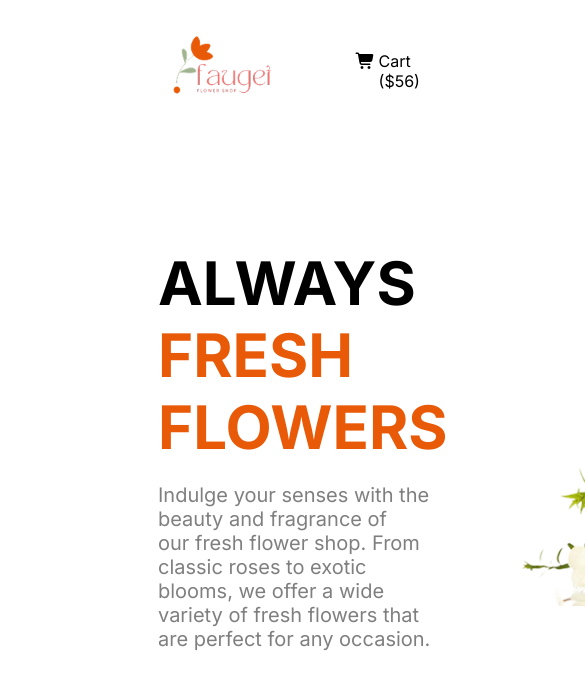
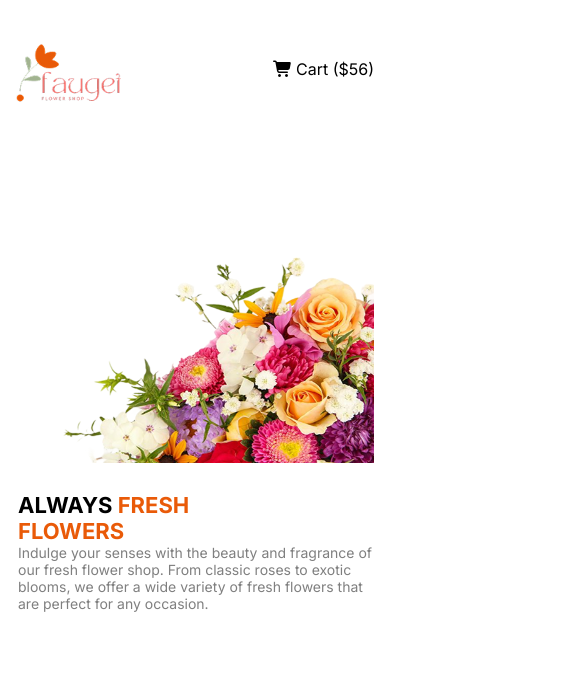
Before and after one commit to MdAbirAshfaq/B12A01-project2, a plain HTML site: page main.html in a window 390 px wide. Shown: the top 690 px of the page, 585 px wide, since content can reach past the window. Drawn offline with Linux system fonts and the light colour scheme.

Commit message:
Add Responsive Banner Section

```diff
--- a/style.css
+++ b/style.css
@@ -85,13 +85,31 @@ i{
     .hide{
         display: none;
     }
-    .main-nav{
+    .header{
         margin-left: 8px;
         margin-right: 8px;
-        padding-left: 7px;
-        padding-right: 7px;
     }
     .body{
         overflow-x: hidden;
     }
+    .header{
+        overflow-x: hidden;
+    }
+    .banner{
+        flex-direction: column-reverse;
+
+    }
+    .banner-img{
+        width: 380px;
+        height: 220px;
+    }
+    .banner-title{
+        font-size: 22px;
+        margin-top: 25px;
+    }
+    .banner-info{
+        font-size: 14px;
+        margin: 0;
+    }
+
 }
```
